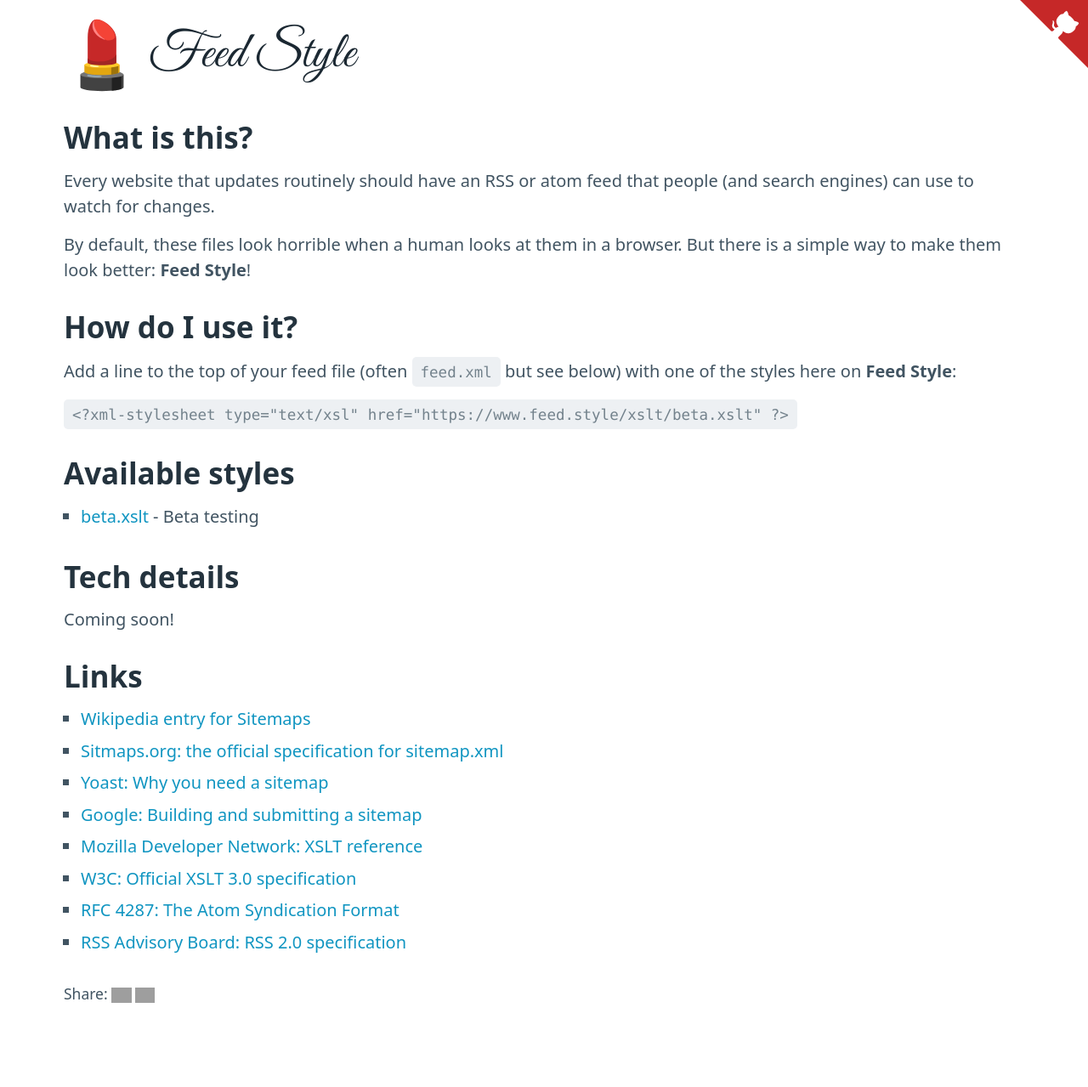
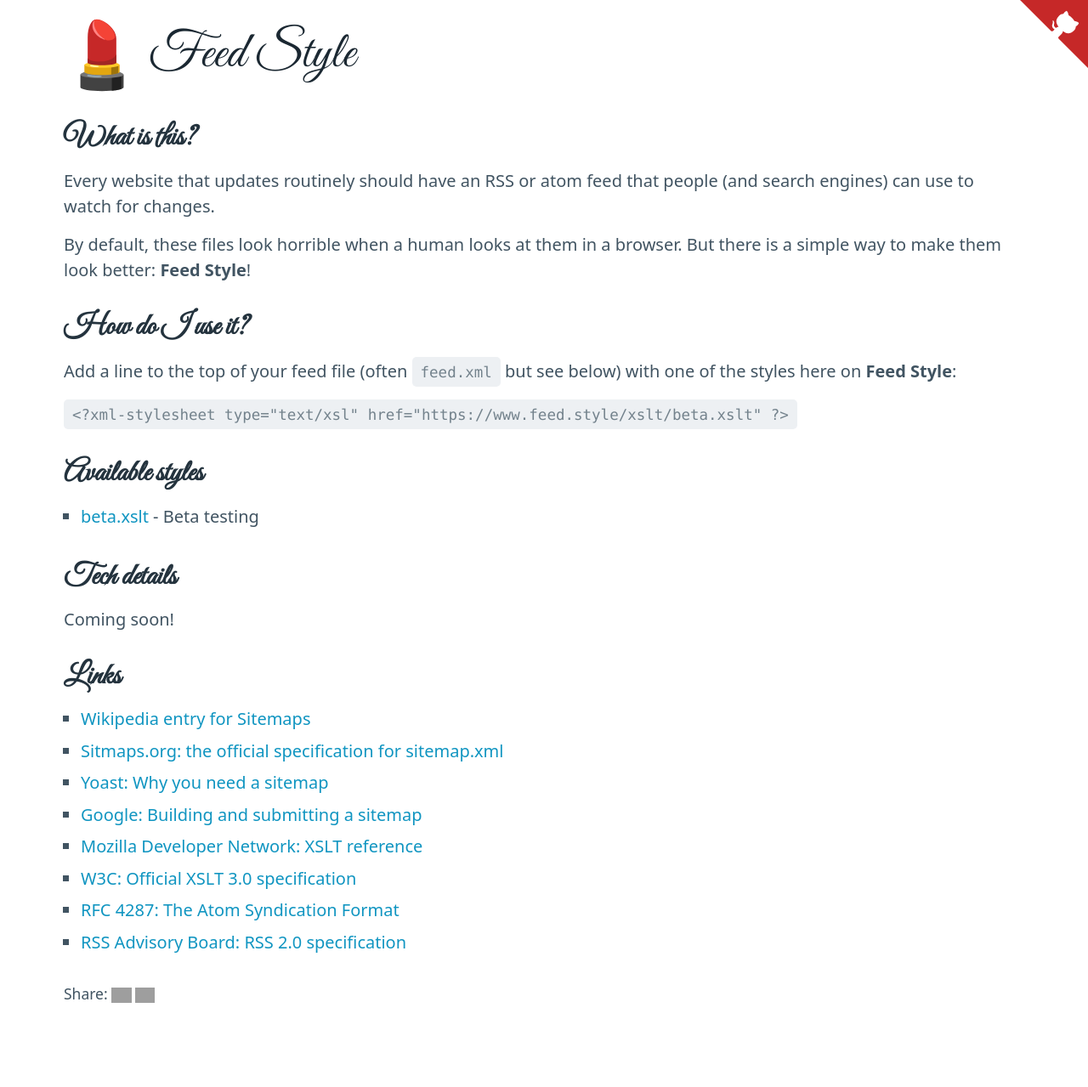
Before and after one commit to fileformat/rss.style, a Jekyll site: the page built from docs/index.html, in a window 1280 px wide. Shown: the whole page at 85% size. Built offline with Jekyll 4.4.1, drawn with Linux system fonts in a browser that asks for light colours; grey boxes are pictures that could not be loaded.

Commit message:
UPDATE: use fancy font for headings

```diff
--- a/docs/_includes/meta.html
+++ b/docs/_includes/meta.html
@@ -30,6 +30,7 @@
             font-weight: 400;
         }
         h2 {
+            font-family: 'Great Vibes', cursive;
             margin-top: 0.75em;
             margin-bottom: 0.25em;
         }
```
